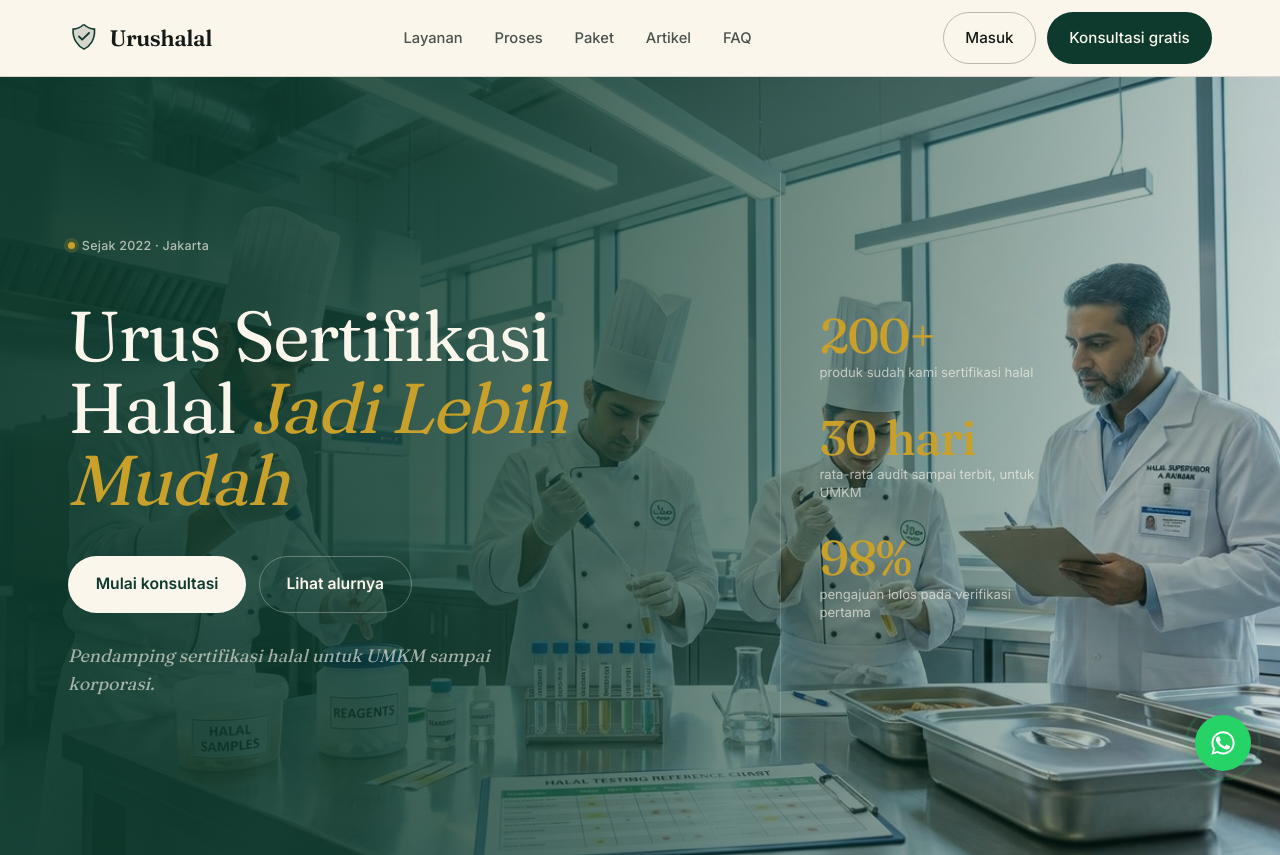
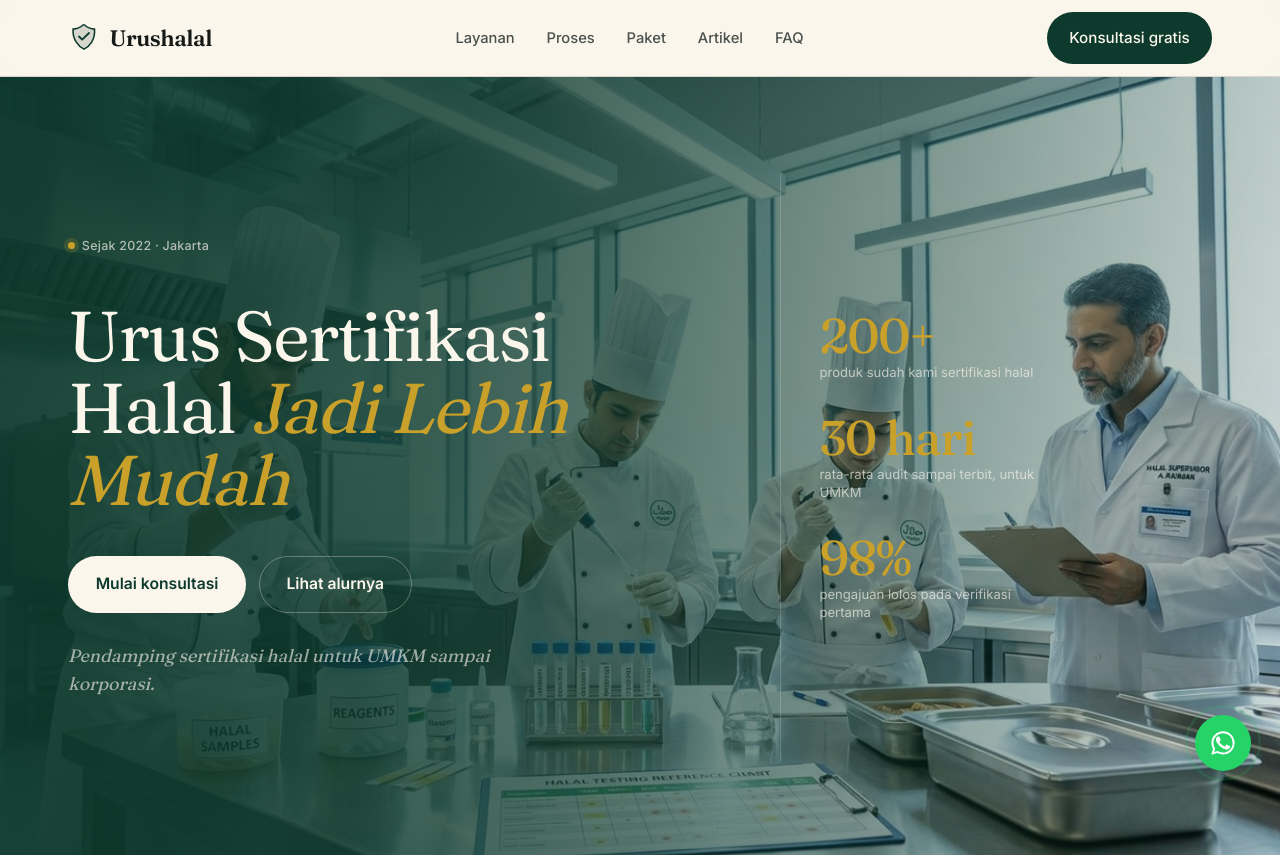
Before and after one commit to naemuenggar/sertifikasihalal, a React (Vite) app: page / in a window 1280 px wide. Shown: the top 855 px of the page. Built offline with nearby package versions, Linux system fonts and the light colour scheme.

Commit message:
Update Header CTA and ignore Vercel folder

```diff
--- a/src/components/Header.tsx
+++ b/src/components/Header.tsx
@@ -46,9 +46,6 @@ export default function Header() {
         </nav>
 
         <div className="header-cta">
-          <button type="button" className="btn btn--ghost" onClick={() => go("kontak")}>
-            Masuk
-          </button>
           <button type="button" className="btn btn--solid" onClick={() => go("kontak")}>
             Konsultasi gratis
           </button>
@@ -84,9 +81,6 @@ export default function Header() {
             ))}
           </nav>
           <div className="mobile-menu__cta">
-            <button type="button" className="btn btn--ghost" onClick={() => go("kontak")}>
-              Masuk
-            </button>
             <button type="button" className="btn btn--solid" onClick={() => go("kontak")}>
               Konsultasi gratis
             </button>
```
Also changed, not shown: 1 other file (tests, documents, lock files or other folders).
